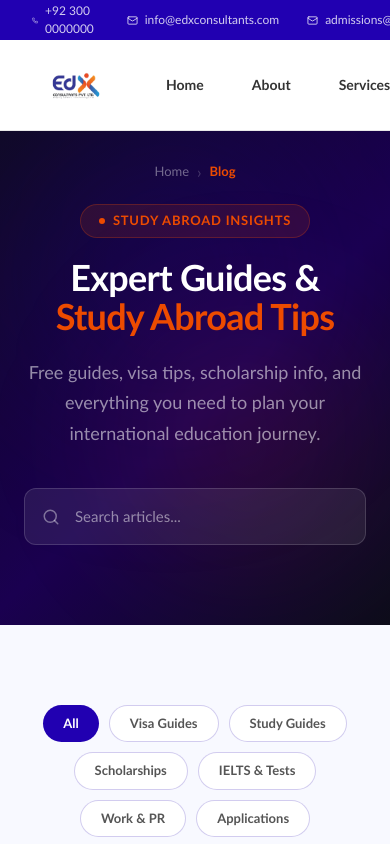
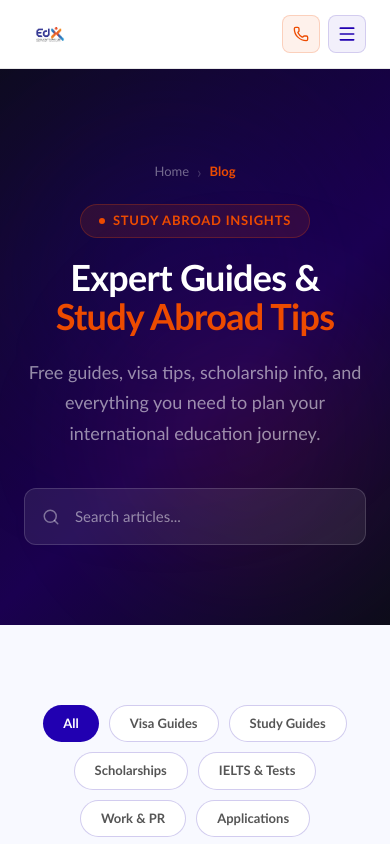
Before and after one commit to Humza570/edx-website, a Next.js app: page /blog in a window 390 px wide. Shown: the top 844 px of the page. Built offline with nearby package versions, Linux system fonts and the light colour scheme.

Commit message:
Complete site

```diff
--- a/app/components/Navbar.js
+++ b/app/components/Navbar.js
@@ -372,23 +372,36 @@ const navLinks = [
 export default function Navbar() {
   const [isOpen, setIsOpen] = useState(false);
   const [scrolled, setScrolled] = useState(false);
+  const [isMobile, setIsMobile] = useState(false);
   const pathname = usePathname();
 
   useEffect(() => {
     const handleScroll = () => setScrolled(window.scrollY > 50);
+    const handleResize = () => setIsMobile(window.innerWidth < 768);
+
+    handleResize();
+    handleScroll();
+
     window.addEventListener('scroll', handleScroll);
-    return () => window.removeEventListener('scroll', handleScroll);
+    window.addEventListener('resize', handleResize);
+    return () => {
+      window.removeEventListener('scroll', handleScroll);
+      window.removeEventListener('resize', handleResize);
+    };
   }, []);
+
+  // Top bar: hidden on mobile AND hidden when scrolled on desktop
+  const showTopBar = !isMobile && !scrolled;
 
   return (
     <header style={{ position: 'fixed', top: 0, left: 0, right: 0, zIndex: 50 }}>
 
-      {/* ===== TOP INFO BAR ===== */}
+      {/* ===== TOP INFO BAR — desktop only ===== */}
       <div
         style={{
           background: '#2100B1',
-          height: scrolled ? '0px' : '40px',
-          opacity: scrolled ? 0 : 1,
+          height: showTopBar ? '40px' : '0px',
+          opacity: showTopBar ? 1 : 0,
           overflow: 'hidden',
           transition: 'all 0.3s ease',
         }}
@@ -415,7 +428,6 @@ export default function Navbar() {
               <Phone size={11} strokeWidth={2} />
               <span>+92 300 0000000</span>
             </a>
-
             <a
               href="mailto:info@edxconsultants.com"
               style={{ display: 'flex', alignItems: 'center', gap: '7px', color: 'rgba(255,255,255,0.80)', fontSize: '12px', textDecoration: 'none' }}
@@ -425,7 +437,6 @@ export default function Navbar() {
               <Mail size={11} strokeWidth={2} />
               <span>info@edxconsultants.com</span>
             </a>
-
             <a
               href="mailto:admissions@edxconsultants.com"
               style={{ display: 'flex', alignItems: 'center', gap: '7px', color: 'rgba(255,255,255,0.80)', fontSize: '12px', textDecoration: 'none' }}
@@ -467,15 +478,15 @@ export default function Navbar() {
           style={{
             maxWidth: '1280px',
             margin: '0 auto',
-            padding: '0 32px',
-            height: '90px',
+            padding: '0 24px',
+            height: isMobile ? '68px' : '90px',
             display: 'flex',
             alignItems: 'center',
             justifyContent: 'space-between',
             gap: '24px',
+            transition: 'height 0.3s',
           }}
         >
-
           {/* Logo */}
           <Link href="/" style={{ flexShrink: 0, display: 'flex', alignItems: 'center', textDecoration: 'none' }}>
             <Image
@@ -483,22 +494,14 @@ export default function Navbar() {
               alt="EdX Consultants"
               width={220}
               height={110}
-              style={{ height: '88px', width: 'auto', objectFit: 'contain' }}
+              style={{ height: isMobile ? '52px' : '88px', width: 'auto', objectFit: 'contain', transition: 'height 0.3s' }}
               priority
             />
           </Link>
 
           {/* Desktop Nav Links */}
-          <nav
-            style={{
-              display: 'flex',
-              alignItems: 'center',
-              flex: 1,
-              justifyContent: 'center',
-              gap: '4px',
-            }}
-            className="hidden md:flex"
-          >
+          {!isMobile && (
+            <nav style={{ display: 'flex', alignItems: 'center', flex: 1, justifyContent: 'center', gap: '4px' }}>
               {navLinks.map((link) => {
                 const isActive = pathname === link.href || (link.href !== '/' && pathname.startsWith(link.href.split('/#')[0]));
                 return (
@@ -535,12 +538,14 @@ export default function Navbar() {
                 );
               })}
             </nav>
+          )}
 
-          {/* CTA Button */}
+          {/* Desktop CTA */}
+          {!isMobile && (
             <a
-            href="/#contact"
-            className="hidden md:flex"
+              href="/contact"
               style={{
+                display: 'flex',
                 alignItems: 'center',
                 gap: '8px',
                 background: '#ED4B00',
@@ -568,22 +573,47 @@ export default function Navbar() {
               <Phone size={15} />
               Free Consultation
             </a>
+          )}
 
-          {/* Mobile Toggle */}
+          {/* Mobile Right — call icon + hamburger */}
+          {isMobile && (
+            <div style={{ display: 'flex', alignItems: 'center', gap: '8px' }}>
+              <a
+                href="tel:+923000000000"
+                style={{
+                  width: '38px', height: '38px',
+                  borderRadius: '8px',
+                  background: 'rgba(237,75,0,0.08)',
+                  border: '1px solid rgba(237,75,0,0.2)',
+                  display: 'flex', alignItems: 'center', justifyContent: 'center',
+                  color: '#ED4B00', textDecoration: 'none',
+                }}
+              >
+                <Phone size={16} />
+              </a>
               <button
                 onClick={() => setIsOpen(!isOpen)}
-            className="md:hidden"
-            style={{ background: 'none', border: 'none', cursor: 'pointer', color: '#2100B1', padding: '8px' }}
+                style={{
+                  width: '38px', height: '38px',
+                  borderRadius: '8px',
+                  background: isOpen ? '#2100B1' : 'rgba(33,0,177,0.06)',
+                  border: '1px solid rgba(33,0,177,0.15)',
+                  cursor: 'pointer',
+                  display: 'flex', alignItems: 'center', justifyContent: 'center',
+                  color: isOpen ? 'white' : '#2100B1',
+                  transition: 'all 0.2s',
+                }}
               >
-            {isOpen ? <X size={24} /> : <Menu size={24} />}
+                {isOpen ? <X size={20} /> : <Menu size={20} />}
               </button>
-
+            </div>
+          )}
         </div>
       </div>
 
       {/* ===== MOBILE MENU ===== */}
       <AnimatePresence>
-        {isOpen && (
+        {isOpen && isMobile && (
           <motion.div
             initial={{ opacity: 0, y: -8 }}
             animate={{ opacity: 1, y: 0 }}
@@ -595,7 +625,7 @@ export default function Navbar() {
               boxShadow: '0 8px 30px rgba(0,0,0,0.12)',
             }}
           >
-            <div style={{ padding: '16px 24px', display: 'flex', flexDirection: 'column', gap: '4px' }}>
+            <div style={{ padding: '12px 16px', display: 'flex', flexDirection: 'column', gap: '4px' }}>
               {navLinks.map((link) => {
                 const isActive = pathname === link.href || (link.href !== '/' && pathname.startsWith(link.href.split('/#')[0]));
                 return (
@@ -604,8 +634,8 @@ export default function Navbar() {
                     href={link.href}
                     onClick={() => setIsOpen(false)}
                     style={{
-                      padding: '12px 16px',
-                      fontSize: '14px',
+                      padding: '13px 16px',
+                      fontSize: '15px',
                       fontWeight: '600',
                       color: isActive ? '#2100B1' : '#333',
                       textDecoration: 'none',
@@ -613,25 +643,54 @@ export default function Navbar() {
                       background: isActive ? 'rgba(33,0,177,0.07)' : 'transparent',
                       transition: 'all 0.2s',
                       borderLeft: isActive ? '3px solid #2100B1' : '3px solid transparent',
+                      display: 'flex',
+                      alignItems: 'center',
+                      justifyContent: 'space-between',
                     }}
                   >
                     {link.name}
+                    {isActive && <span style={{ width: '6px', height: '6px', borderRadius: '50%', background: '#2100B1' }} />}
                   </Link>
                 );
               })}
+
+              {/* Mobile CTA + Socials */}
+              <div style={{ paddingTop: '10px', display: 'flex', flexDirection: 'column', gap: '10px' }}>
                 <Link
-                href="/#contact"
+                  href="/contact"
                   onClick={() => setIsOpen(false)}
                   style={{
-                  marginTop: '12px', padding: '14px 24px',
-                  background: '#ED4B00', color: 'white',
-                  borderRadius: '8px', textAlign: 'center',
-                  fontWeight: '700', fontSize: '14px',
-                  textDecoration: 'none', display: 'block',
+                    padding: '14px 24px',
+                    background: '#ED4B00',
+                    color: 'white',
+                    borderRadius: '8px',
+                    textAlign: 'center',
+                    fontWeight: '700',
+                    fontSize: '14px',
+                    textDecoration: 'none',
+                    display: 'flex',
+                    alignItems: 'center',
+                    justifyContent: 'center',
+                    gap: '8px',
+                    boxShadow: '0 4px 15px rgba(237,75,0,0.3)',
                   }}
                 >
-                Free Consultation
+                  <Phone size={15} /> Book Free Consultation
                 </Link>
+
+                {/* Social row */}
+                <div style={{ display: 'flex', justifyContent: 'center', gap: '20px', padding: '6px 0 4px' }}>
+                  {[Instagram, Facebook, Youtube, Linkedin, Twitter].map((Icon, i) => (
+                    <a
+                      key={i}
+                      href="#"
+                      style={{ color: '#aaa', display: 'flex', alignItems: 'center', textDecoration: 'none' }}
+                    >
+                      <Icon size={18} strokeWidth={1.8} />
+                    </a>
+                  ))}
+                </div>
+              </div>
             </div>
           </motion.div>
         )}
```
Lines whose indentation alone changed are shown as unchanged.
